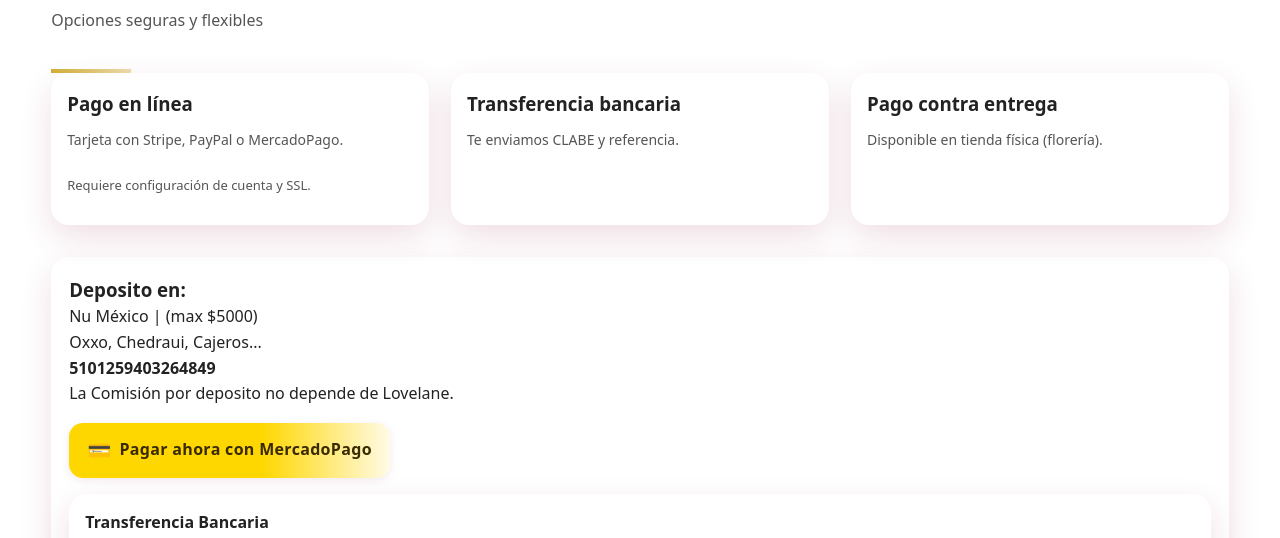
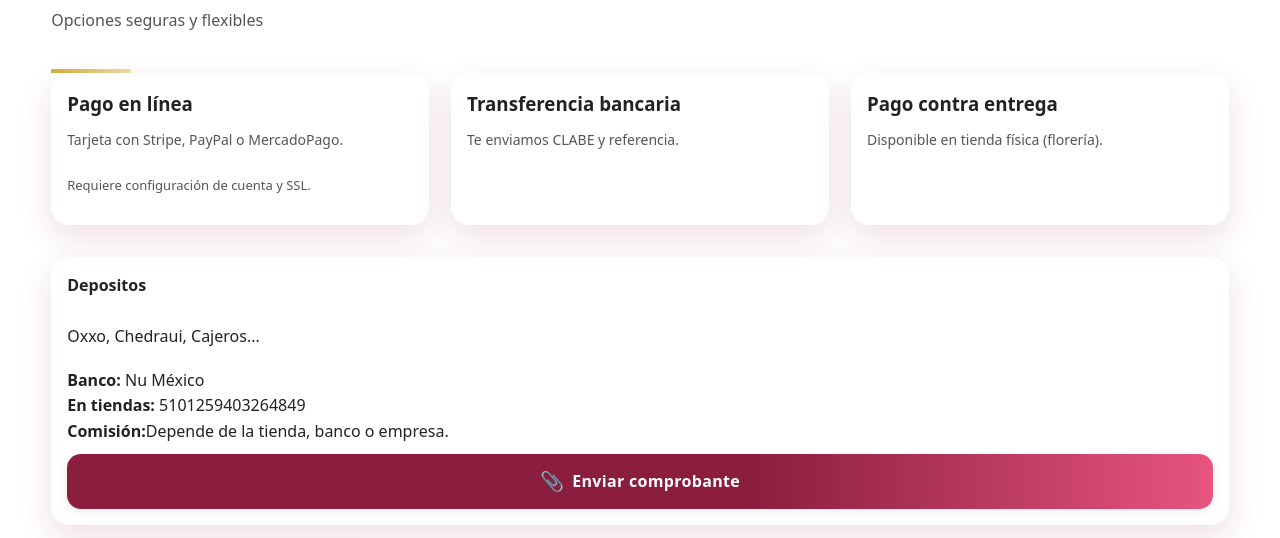
Before and after one commit to Rodo999/Lovelane_Meleara, a website: page pagos.html in a window 1280 px wide. Shown: the part 223-761 px from the top of the page. Drawn offline with Linux system fonts and the light colour scheme.

Commit message:
Update pagos.html

```diff
--- a/pagos.html
+++ b/pagos.html
@@ -51,15 +51,20 @@
             </div>
           </div>
         </div>
-
-        <div class="estimator">
-          <h3 class="m-0"><strong>Deposito en:</strong></h3>
-          <ul>
-            <li>Nu México | (max $5000)</li>
-            <li>Oxxo, Chedraui, Cajeros...</li><span></span>
-            <li><strong>5101259403264849</strong></li><span></span>
-            <li>La Comisión por deposito no depende de Lovelane.</li>
-          </ul>
+                    <div class="card">
+            <div class="card__body">
+              <h4 class="m-0">Depositos</h4>
+              <p class="mb-8">Oxxo, Chedraui, Cajeros...</p>
+              <ul>
+                <li><strong>Banco:</strong> Nu México</li>
+                <li><strong>En tiendas:</strong> 5101259403264849</li>
+                <li><strong>Comisión:</strong>Depende de la tienda, banco o empresa.</li>
+              </ul>
+              <a class="btn btn--primary btn--icon" href="https://wa.me/527226128347?text=Te%20comparto%20mi%20comprobante%20de%20transferencia" target="_blank" rel="noopener">
+  <span>📎</span> Enviar comprobante
+</a>
+            </div>
+          </div>
           <p><a class="btn btn--gold btn--icon" href="http://link.mercadopago.com.mx/radam" target="_blank" rel="noopener">
   <span>💳</span> Pagar ahora con MercadoPago
 </a></p>
```
